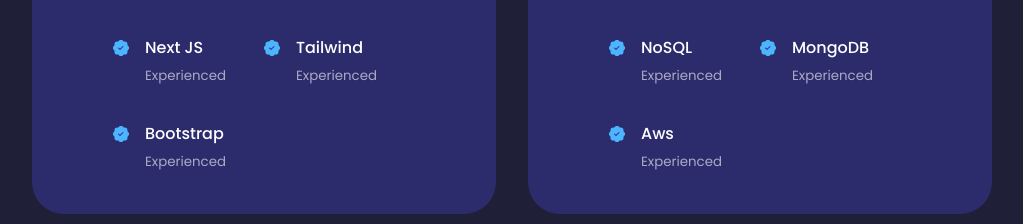
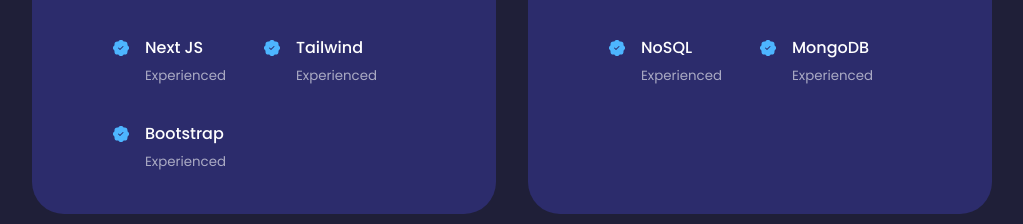
Before and after one commit to Olu-Tobi/react-portfolio-website, a React (Create React App) app: page / in a window 1280 px wide. Shown: the part 1885-2109 px from the top of the page, without its empty margins (128-1151 px from the left). Built offline with nearby package versions, Linux system fonts and the light colour scheme.

Commit message:
latest commit

```diff
--- a/src/components/experience/Experience.jsx
+++ b/src/components/experience/Experience.jsx
@@ -123,13 +123,7 @@
         </div>
         </article>
 
-        <article className='experience__details'>
-        <BsPatchCheckFill className= "icon"/>
-        <div>
-        <h4>Aws</h4>
-        <small className='text-light'>Experienced</small>
-        </div>
-        </article>
+
       </div>
       </div>
     </div>
```
